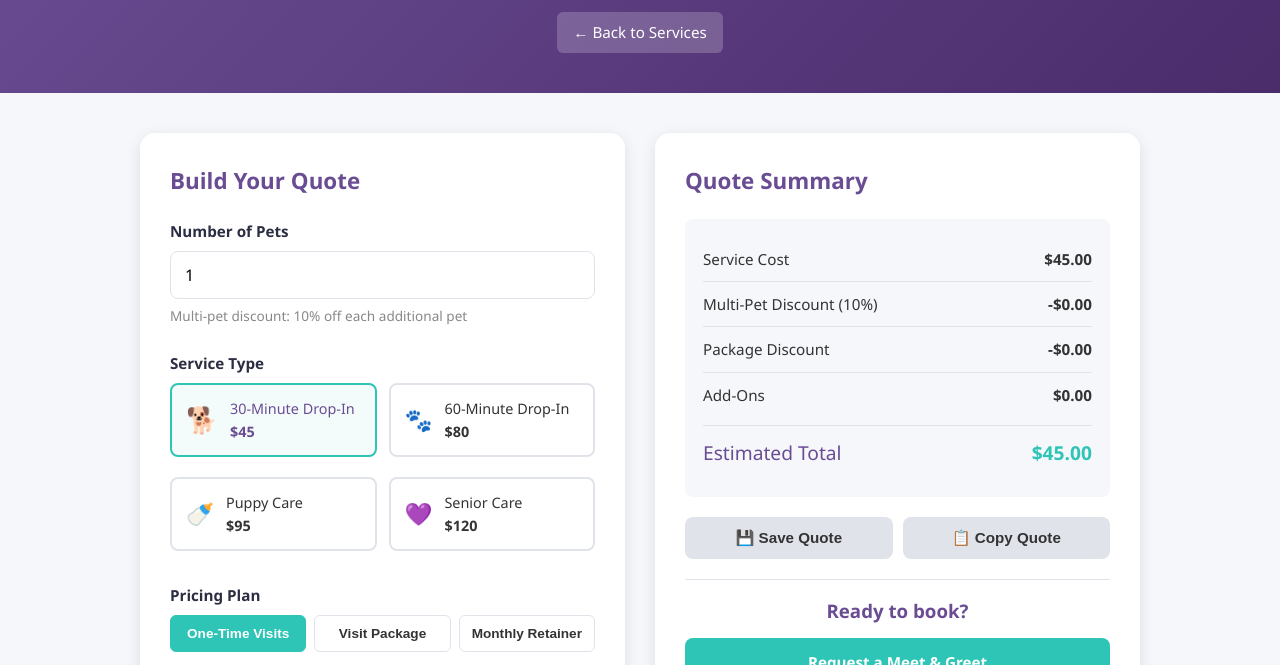
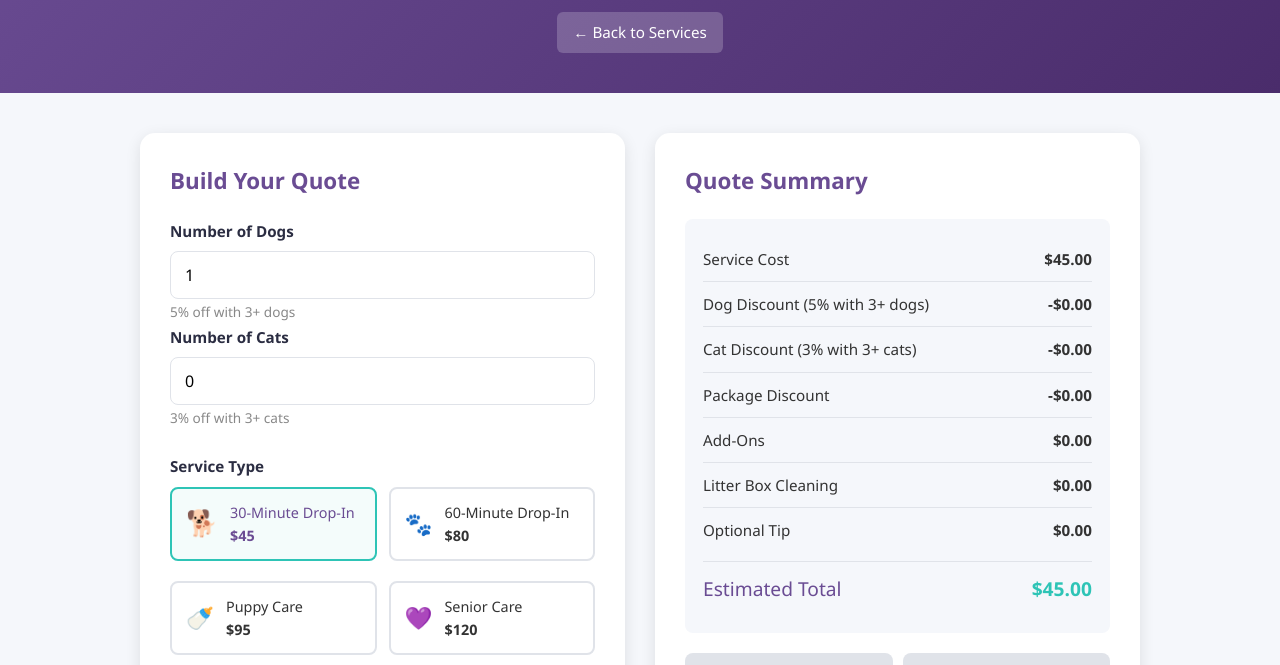
Before and after one commit to Violets-Pet-Care/Violets-Pet-Care-, a plain HTML site: page calculator.html in a window 1280 px wide. Shown: the part 135-800 px from the top of the page. Drawn offline with Linux system fonts and the light colour scheme.

```diff
--- a/calculator.html
+++ b/calculator.html
@@ -21,12 +21,9 @@
         <section class="input-section">
           <h2>Build Your Quote</h2>
 
-          <div class="form-group">
-            <label for="numPets">Number of Pets</label>
-            <div class="input-row">
-              <input type="number" id="numPets" min="1" max="10" value="1" />
-              <span class="hint">Multi-pet discount: 10% off each additional pet</span>
-            </div>
+          <div class="form-group pet-count-grid">
+            <div><label for="numDogs">Number of Dogs</label><input type="number" id="numDogs" min="0" max="20" value="1" /><span class="hint">5% off with 3+ dogs</span></div>
+            <div><label for="numCats">Number of Cats</label><input type="number" id="numCats" min="0" max="20" value="0" /><span class="hint">3% off with 3+ cats</span></div>
           </div>
 
           <div class="form-group">
@@ -115,6 +112,8 @@
               </label>
             </div>
           </div>
+          <div class="form-group"><label for="litterBoxes">Litter Boxes to Clean</label><input type="number" id="litterBoxes" min="0" max="20" value="0" /><span class="hint">$15 per litter box, per visit</span></div>
+          <div class="form-group"><label for="tipPercent">Optional Tip</label><select id="tipPercent"><option value="0">No tip</option><option value="0.10">10% tip</option><option value="0.15">15% tip</option><option value="0.20">20% tip</option></select><span class="hint">Included in this estimate only; online checkout needs separate setup.</span></div>
         </section>
 
         <section class="summary-section">
@@ -126,10 +125,8 @@
               <strong id="serviceCost">$45.00</strong>
             </div>
 
-            <div class="breakdown-row">
-              <span>Multi-Pet Discount (10%)</span>
-              <strong id="petDiscount">-$0.00</strong>
-            </div>
+            <div class="breakdown-row"><span>Dog Discount (5% with 3+ dogs)</span><strong id="dogDiscount">-$0.00</strong></div>
+            <div class="breakdown-row"><span>Cat Discount (3% with 3+ cats)</span><strong id="catDiscount">-$0.00</strong></div>
 
             <div class="breakdown-row">
               <span>Package Discount</span>
@@ -140,6 +137,8 @@
               <span>Add-Ons</span>
               <strong id="addOnsCost">$0.00</strong>
             </div>
+<div class="breakdown-row"><span>Litter Box Cleaning</span><strong id="litterCost">$0.00</strong></div>
+            <div class="breakdown-row"><span>Optional Tip</span><strong id="tipCost">$0.00</strong></div>
 
             <div class="breakdown-row grand-total">
               <span>Estimated Total</span>
```
